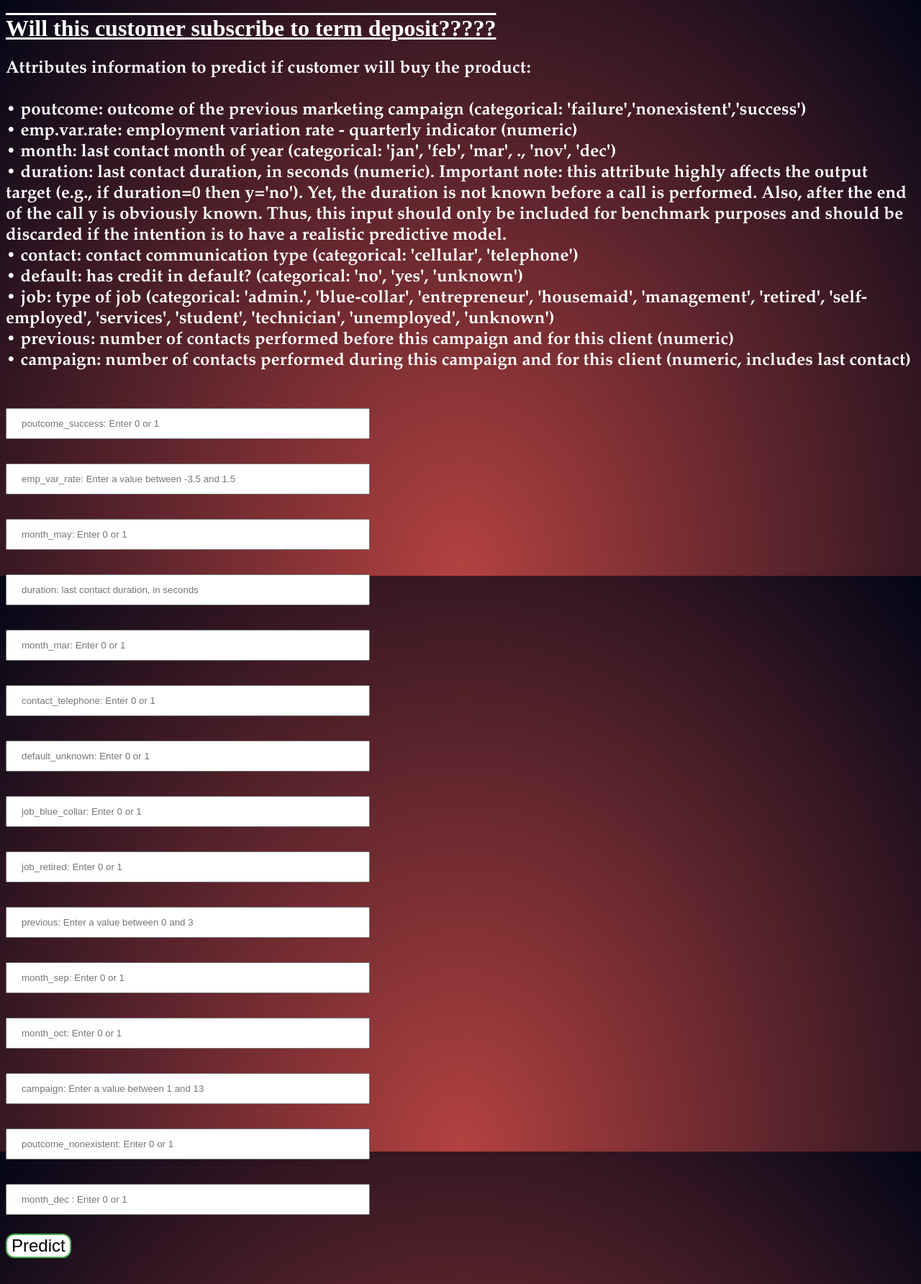
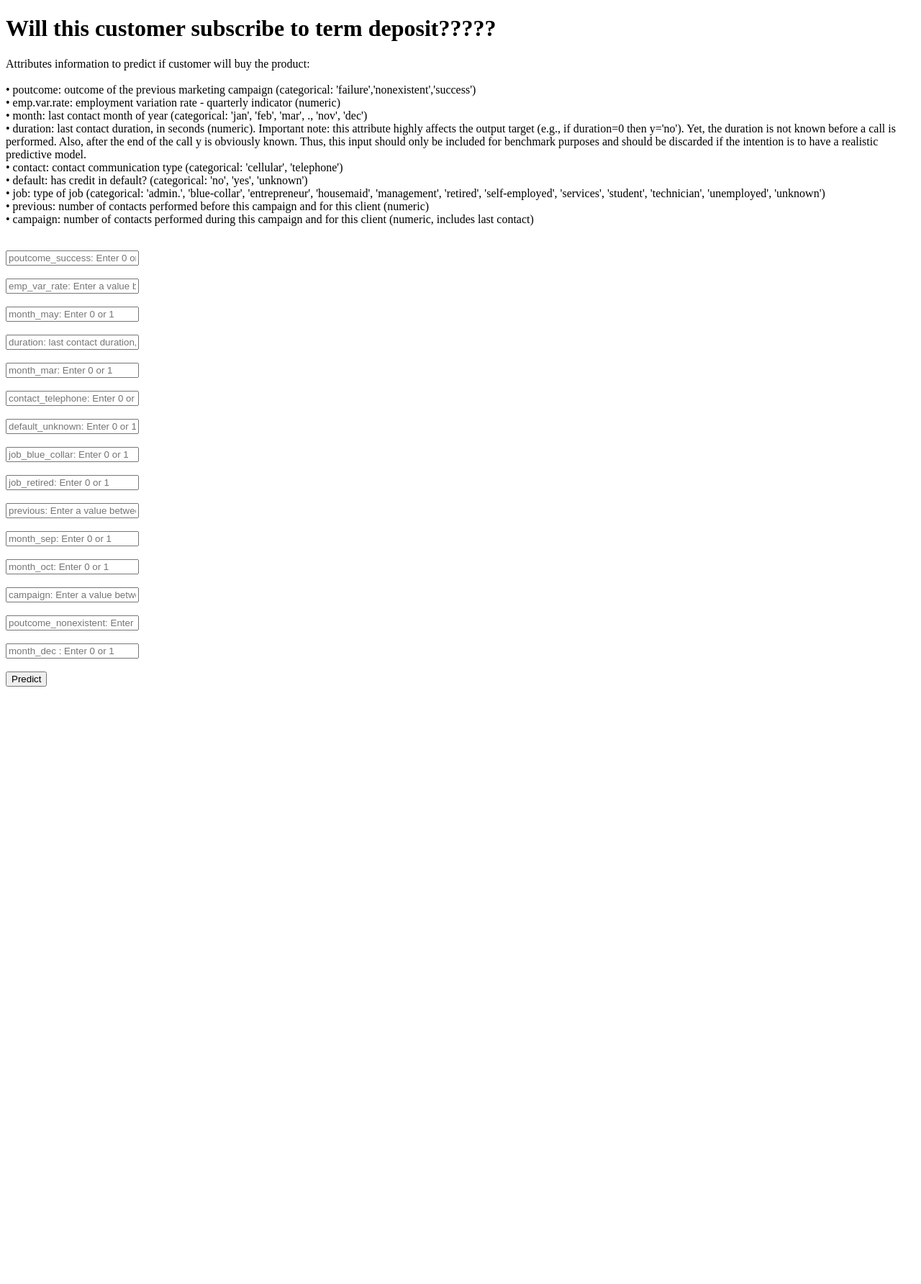
Before and after one commit to Sanket2311/Heroku-deployment, a Flask app: page / in a window 1280 px wide. Shown: the whole page at 72% size. After the commit the page ends 954 px from the top, so only its background shows below. Run offline with Flask 2, Linux system fonts and the light colour scheme; parts of the project's set-up code (start-up, migrations or seed data) failed here and were passed over.

Commit message:
Update index.html

```diff
--- a/templates/index.html
+++ b/templates/index.html
@@ -1,69 +1,4 @@
 <!DOCTYPE html>
-<style>
-
-h1  {
-  color:#ffffff;
-  text-decoration: underline overline;
-
-
-  }
-strong  {
-  color:#ffffff;
-  font-size:x-Large;
-  font-family: "Garamond";
-  }
-
-HTML  {
-    height: 100%;
-    }
-body  {background: radial-gradient(ellipse at bottom, #B44240 0%, #030617 100%);
-  }
-
-input[type=text]
-  {
-   width: 40%;
-    padding: 12px 20px;
-    margin: 8px 0;
-    box-sizing: border-box;
-  }
-button  {
-  border-radius: 12px;
-  font-size:X-Large;
-  background-color: white;
-    color: black;
-    border: 2px solid #4CAF50;}
-#one  {
-  color:#ffffff;
-    font-weight: 900;
-  font-size:x-Large;
-  font-family: "Garamond";
-  }
-#two  {
-  color:#ffffff;
-  font-size:x-Large;
-  font-family: "Garamond";
-
-  }
-input {
-  font-size=Large;
-  autocomplete:false;
-  }
-.textbox {
-      background: #ffffe6;
-      border: 1px solid #ffa853;
-      border-radius: 5px;
-      box-shadow: 0 0 5px 3px #000000;
-      color: #666;
-      outline: none;
-      height:23px;
-      width: 275px;
-
-    }
-input:focus::placeholder
-  {
-    color: transparent;
-  }
-</style>
 
 <html >
 <!--From https://codepen.io/frytyler/pen/EGdtg-->
```
